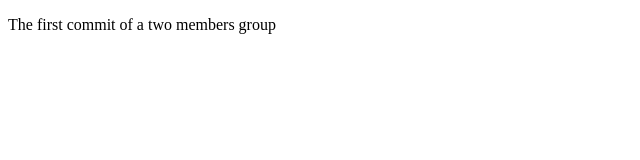
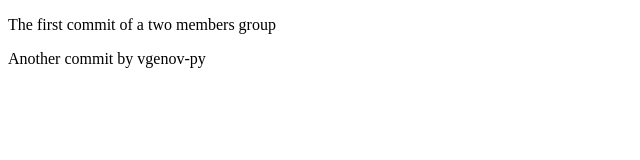
Before and after one commit to vgenov-test/test, a plain HTML site: page index.html in a window 1280 px wide. Shown: the whole page, without its empty margins (0-640 px from the left). Drawn offline with Linux system fonts and the light colour scheme.

Commit message:
The second commit by vgenov-py

```diff
--- a/index.html
+++ b/index.html
@@ -9,6 +9,7 @@
 
 <body>
     <p>The first commit of a two members group</p>
+    <p>Another commit by vgenov-py</p>
 </body>
 
 </html>
```
